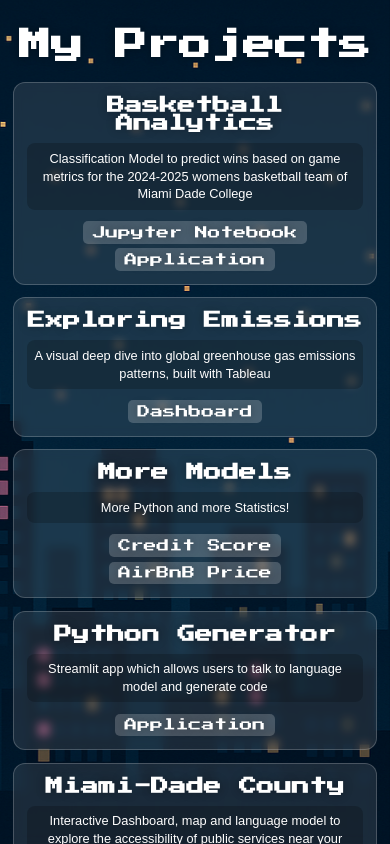
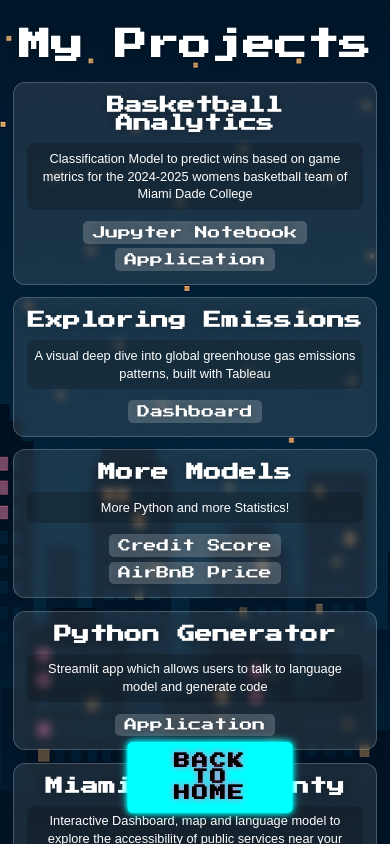
Before and after one commit to SallyPosey/Portfolio, a React (Create React App) app in the folder nosfuratu-portfolio/: page /projects in a window 390 px wide. Built offline with nearby package versions, Linux system fonts and the light colour scheme.

Commit message:
Fix back button visibility and positioning

```diff
--- a/nosfuratu-portfolio/src/pages/Projects.css
+++ b/nosfuratu-portfolio/src/pages/Projects.css
@@ -46,6 +46,7 @@ html, body {
   overflow-y: auto;
   box-sizing: border-box;
   position: relative;
+  padding-bottom: 5rem; /* Add padding at the bottom for the button */
 }
 
 .projects-title {
@@ -133,6 +134,11 @@ html, body {
   margin-top: 1rem;
   box-shadow: 0 0 5px #00FFFF, 0 0 10px #00FFFF;
   font-weight: bold;
+  position: fixed; /* Fix the button position */
+  bottom: 2rem; /* Position from bottom */
+  left: 50%; /* Center horizontally */
+  transform: translateX(-50%); /* Center horizontally */
+  z-index: 1000; /* Ensure it's above other content */
 }
 
 .projects-container .neon-button:hover {
@@ -160,6 +166,7 @@ html, body {
 @media screen and (max-width: 768px) {
   .projects-container {
     padding: 0.5rem;
+    padding-bottom: 5rem; /* Maintain bottom padding on mobile */
   }
 
   .projects-grid {
@@ -180,4 +187,9 @@ html, body {
     padding: 0.3rem 0.6rem;
     min-width: 90px;
   }
+
+  .projects-container .neon-button {
+    bottom: 1rem; /* Adjust bottom position for mobile */
+    padding: 0.6rem 1.2rem; /* Slightly smaller padding on mobile */
+  }
 }
```
